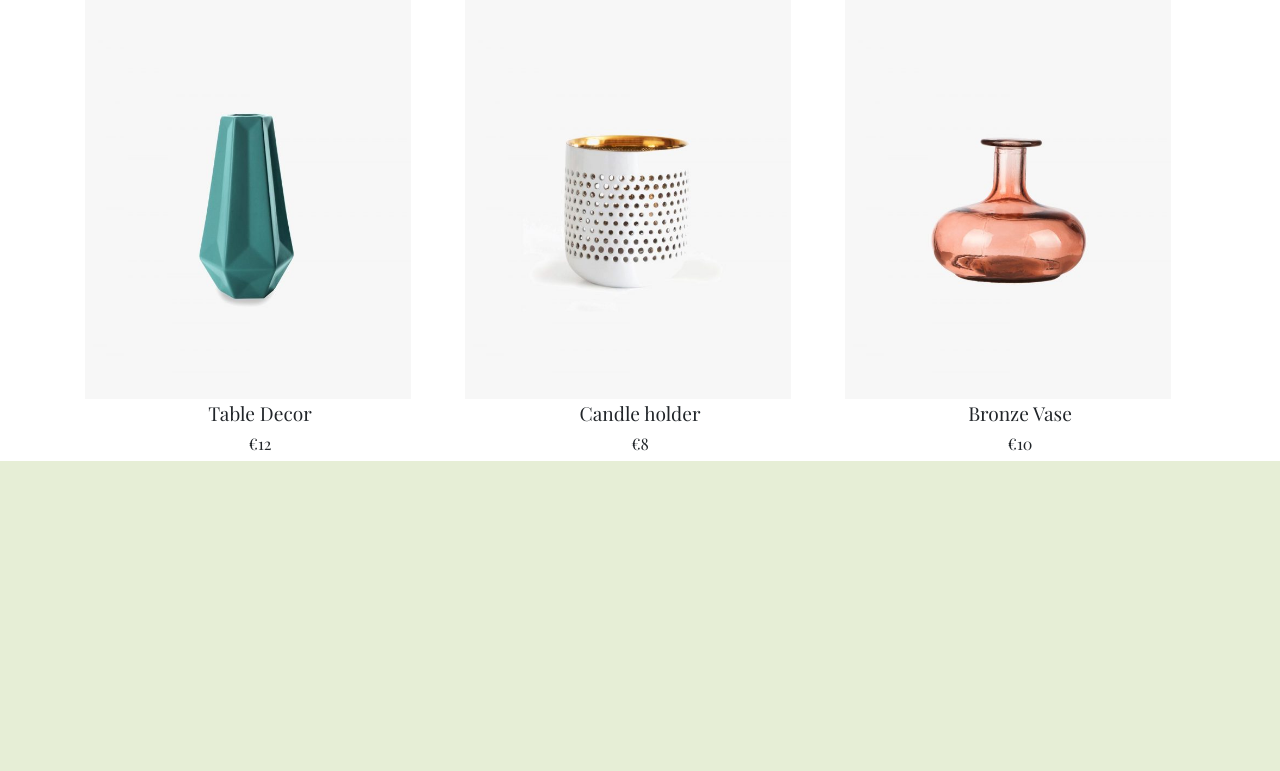
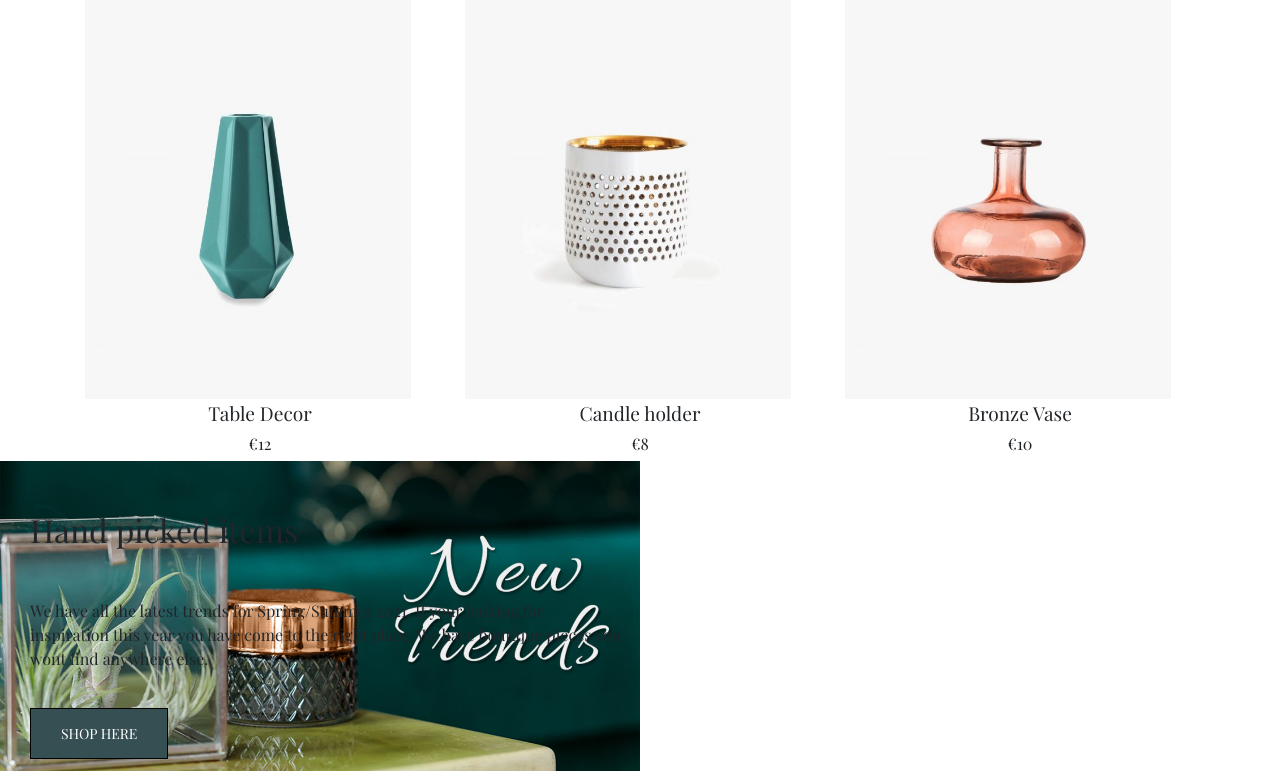
Before and after one commit to sophieboyle1/stile-ms4, a Django app: page / in a window 1280 px wide. Shown: the part 1156-1927 px from the top of the page. Before the commit the page ends 1617 px from the top, so only its background shows below. Run offline with Django 3.2, Linux system fonts and the light colour scheme; some libraries are stand-ins or nearby versions; some web fonts are replaced.

Commit message:
create and styled section-2 on hp

```diff
--- a/home/templates/home/includes/hp-section-2.html
+++ b/home/templates/home/includes/hp-section-2.html
@@ -0,0 +1,26 @@
+<section>
+    <div class="container-fluid container-fluid-box div-section hp-section-3">
+        <div class="container-trends">
+            <div class="row">
+                <div class="col-6 no-padding">
+                    <div class="div-section-img-left">
+                        <img src="media/homepage/section-2.jpg" alt="" style="position: absolute;left:0;top:0">
+                    </div>
+                </div>
+            </div>
+            <div class="col-6">
+                <div class="div-section-text-right">
+                    <h2 class="h2-style section-title">Hand picked items</h2>
+                    <p class="section-p">
+                        We have all the latest trends for Spring/Summer 2021. If your looking for inspiration this year
+                        you have
+                        come to the right place. We have boutique pieces you wont find anywhere else.
+                    </p>
+                    <div class="section-cta">
+                        <a href="#" class="cta cta-white ml-auto">Shop here</a>
+                    </div>
+                </div>
+            </div>
+        </div>
+    </div>
+</section>
--- a/static/css/base.css
+++ b/static/css/base.css
@@ -91,7 +91,7 @@ html {
 
 /*------ Buttons ------*/
 
-/*.cta {
+.cta {
     font-size: 14px;
     text-transform: uppercase;
     padding: 15px 30px;
@@ -108,7 +108,7 @@ html {
     background-color: var(--color-brown);
     color: var(--color-white);
     text-decoration: none;
-}*/
+}
 
 /*------ Homepage ------*/
 
@@ -182,3 +182,20 @@ html {
     text-align: center;
     line-height: .1rem;
 }
+
+/* homepage section2 */
+.hp-section-2 {
+    background: url('/media/homepage/section-2.png') no-repeat center;
+}
+
+.div-section-text-right {
+    margin-top: 50px;
+}
+
+.section-title, .section-p, .section-cta {
+    margin: 50px 0;
+}
+
+.div-section-img-left img {
+    width: 100%;
+}
```
Also changed, not shown: media/homepage/section-2.jpg (added).
